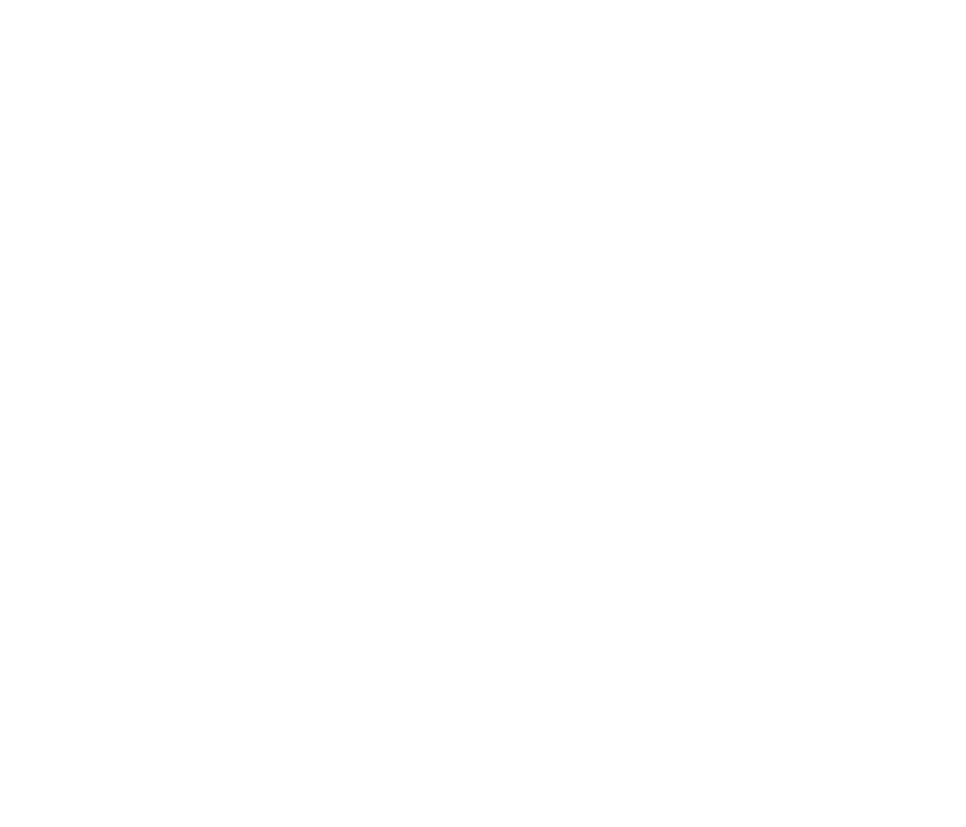
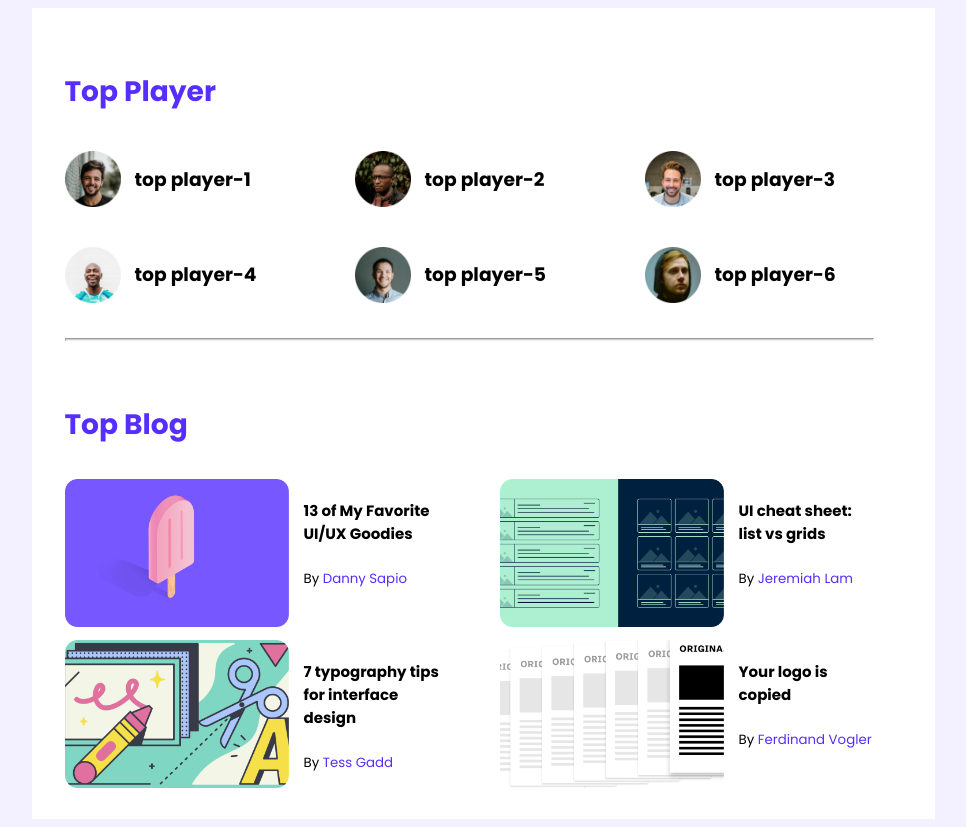
Before and after one commit to mahfujur-shohan/leader-board-css3, a plain HTML site: page index.html in a window 1280 px wide. Shown: the whole page, without its empty margins (157-1123 px from the left). Before the commit the page ends 800 px from the top, so only its background shows below. Drawn offline with Linux system fonts and the light colour scheme.

Commit message:
top blogs done

```diff
--- a/index.html
+++ b/index.html
@@ -1,12 +1,92 @@
 <!DOCTYPE html>
 <html lang="en">
+
 <head>
     <meta charset="UTF-8">
     <meta name="viewport" content="width=device-width, initial-scale=1.0">
     <link rel="stylesheet" href="styles/style.css">
     <title>leader board</title>
 </head>
+
 <body>
+    <!-- section start -->
+    <main>
+        <!-- top players and top blogs -->
+        <section class="container">
+            <div class="top-players">
+                <div class="top-text">
+                    <h3>Top Player</h3>
+                </div>
+                <div class="players">
+                    <div class="player">
+                        <img src="images/players/player-1.png" alt="">
+                        <h3>top player-1</h3>
+                    </div>
+                    <div class="player">
+                        <img src="images/players/player-2.png" alt="">
+                        <h3>top player-2</h3>
+                    </div>
+                    <div class="player">
+                        <img src="images/players/player-3.png" alt="">
+                        <h3>top player-3</h3>
+                    </div>
+                    <div class="player">
+                        <img src="images/players/player-4.png" alt="">
+                        <h3>top player-4</h3>
+                    </div>
+                    <div class="player">
+                        <img src="images/players/player-5.png" alt="">
+                        <h3>top player-5</h3>
+                    </div>
+                    <div class="player">
+                        <img src="images/players/player-6.png" alt="">
+                        <h3>top player-6</h3>
+                    </div>
+                </div>
+                <hr>
+            </div>
+            <div class="top-blogs">
+                <div class="top-text">
+                    <h3>Top Blog</h3>
+                </div>
+                <div class="blogs">
+                    <div class="blog">
+                        <img src="images/blogs/blog-1.png" alt="">
+                        <div class="blog-info">
+                            <h4>13 of My Favorite
+                                UI/UX Goodies</h4>
+                            <small>By <span class="blog-author">Danny Sapio</span></small>
+                        </div>
+                    </div>
+                    <div class="blog">
+                        <img src="images/blogs/blog-2.png" alt="">
+                        <div class="blog-info">
+                            <h4>UI cheat sheet:
+                                list vs grids</h4>
+                            <small>By <span class="blog-author">Jeremiah Lam</span></small>
+                        </div>
+                    </div>
+                    <div class="blog">
+                        <img src="images/blogs/blog-3.png" alt="">
+                        <div class="blog-info">
 
+                            <h4>7 typography tips
+                                for interface design</h4>
+                            <small>By <span class="blog-author">Tess Gadd</span></small>
+                        </div>
+                    </div>
+                    <div class="blog">
+                        <img src="images/blogs/blog-4.png" alt="">
+                        <div class="blog-info">
+                            <h4>Your logo is
+                                copied</h4>
+                            <small>By <span class="blog-author">Ferdinand Vogler</span></small>
+                        </div>
+                    </div>
+                </div>
+            </div>
+        </section>
+    </main>
 </body>
+
 </html>
--- a/styles/style.css
+++ b/styles/style.css
@@ -0,0 +1,77 @@
+/* fonts */
+@import url('https://fonts.googleapis.com/css2?family=Poppins:wght@400;500;700&display=swap');
+/* common styles or utilities */
+body {
+    font-family: 'Poppins', sans-serif;
+    background-color: #F3F1FF;
+}
+main {
+    display: flex;
+    justify-content: center;
+}
+.container {
+    background-color: #FFFFFF;
+    padding-left: 33px;
+    width: 870px;
+}
+
+/* top players styles */
+.top-players {
+    margin-top: 30px;
+}
+.top-players hr {
+    width: 807px;
+    height: 1px;
+    background-color: #D1D1D1;
+    margin-left: 0;
+    margin-top: 30px;
+    margin-bottom: 30px;
+}
+.players {
+    display: grid;
+    grid-template-columns: repeat(3, 1fr);
+    grid-row-gap: 29px;
+}
+.player {
+    display: flex;
+    align-items: center;
+}
+.player h3 {
+    margin-left: 14px;
+}
+.top-text {
+    font-size: 24px;
+    color: #562EFF;
+    padding-top: 5px;
+    padding-bottom: 5px;
+}
+.player img {
+    width: 56px;
+    height: 56px;
+}
+
+/* top blogs styles */
+.top-blogs {
+    margin-bottom: 31px;
+}
+.blogs {
+    display: grid;
+    grid-template-columns: repeat(2, 1fr);
+    grid-row-gap: 13px;
+}
+.blog {
+    display: flex;
+}
+.blog img {
+    width: 224px;
+}
+.blog h4 {
+    font-size: 15px;
+}
+.blog-info {
+    margin-left: 15px;
+    margin-right: 60px;
+}
+.blog-author {
+    color: #562EFF;
+}
```
